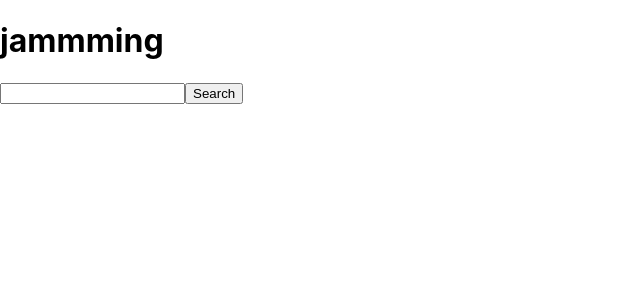
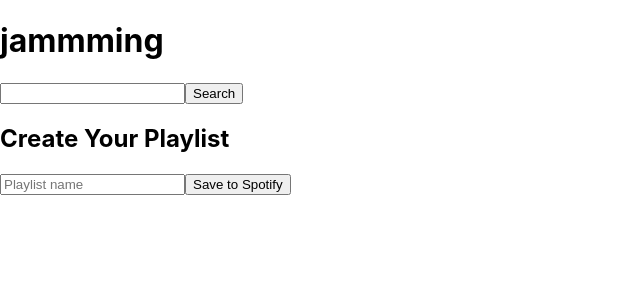
Before and after one commit to quan-phamm/jammming, a React (Create React App) app: page / in a window 1280 px wide. Shown: the top 300 px of the page, without its empty margins (0-640 px from the left). Built offline with nearby package versions, Linux system fonts and the light colour scheme.

Commit message:
Add Playlist component to the App

```diff
--- a/src/App.js
+++ b/src/App.js
@@ -4,6 +4,7 @@ import React, { useState, useEffect } from 'react';
 import Header from './components/Header';
 import SearchBar from './components/SearchBar';
 import SearchResult from './components/SearchResult';
+import Playlist from './components/Playlist';
 import { getSearchResult } from './mock_data/fetchSearchQuery';
 
 function App() {
@@ -11,8 +12,11 @@ function App() {
   const [searchQuery, setSearchQuery] = useState("");
   const [searchData, setSearchData] = useState([]);
   const [displaySearchResult, setDisplaySearchResult] = useState(false);
+  const [playlistName, setPlaylistName] = useState("");
 
   const handleSearchInput = ({target}) => setSearchInput(target.value);
+
+  const namingPlaylist = ({target}) => setPlaylistName(target.value);
 
   // Call HTTP requests upon submitting the search input
   const handleSearchSubmit = e => {
@@ -50,6 +54,7 @@ function App() {
         <Header />
         <SearchBar searchInput={searchInput} handleSearchInput={handleSearchInput} handleSearchSubmit={handleSearchSubmit}/>
         {displaySearchResult && <SearchResult searchData={searchData}/>}
+        <Playlist playlistName={playlistName} handlePlaylistName={namingPlaylist} searchData={searchData}/>
       </>
   );
 };
--- /dev/null
+++ b/src/components/Playlist.js
@@ -0,0 +1,19 @@
+import React from 'react';
+
+const Playlist = ({ playlistName, handlePlaylistName, searchData}) => {
+    return (
+        <div className='create-playlist'>
+            <h2>Create Your Playlist</h2>
+            <input id='playlist' name='playlist' type='text' aria-label="Playlist Name" placeholder="Playlist name" value={playlistName} onChange={handlePlaylistName}/>
+            {searchData.map(trackObj => (
+                <div className='track' key={trackObj.id}>
+                    <p className='track-name'>{trackObj.track}</p>
+                    <p className='artists'>{trackObj.artist.join(", ")}</p>
+                </div>
+            ))}
+            <button id='save-playlist' type='submit'>Save to Spotify</button>
+        </div>
+    );
+};
+
+export default Playlist;
```
Lines whose indentation alone changed are shown as unchanged.
